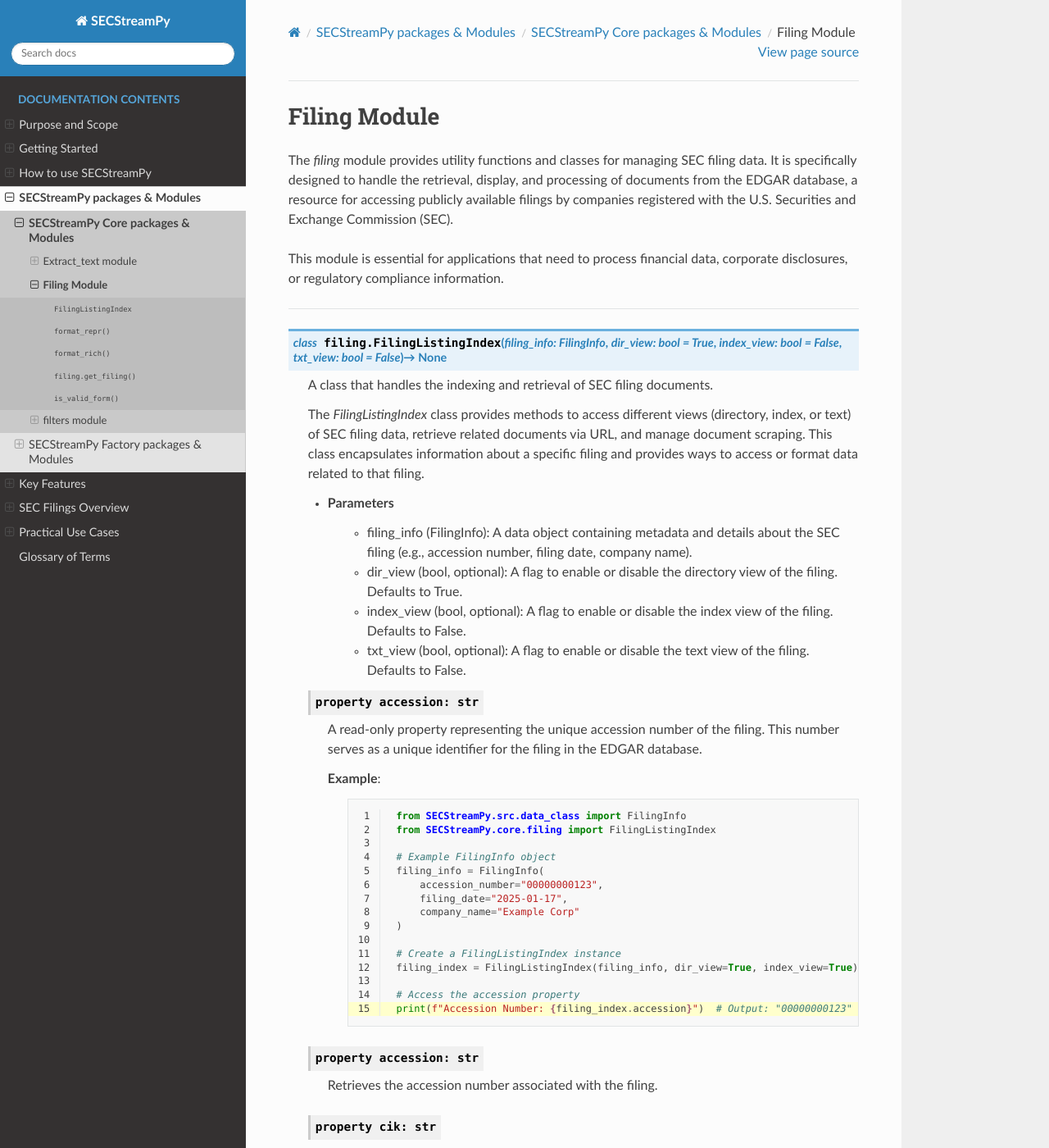
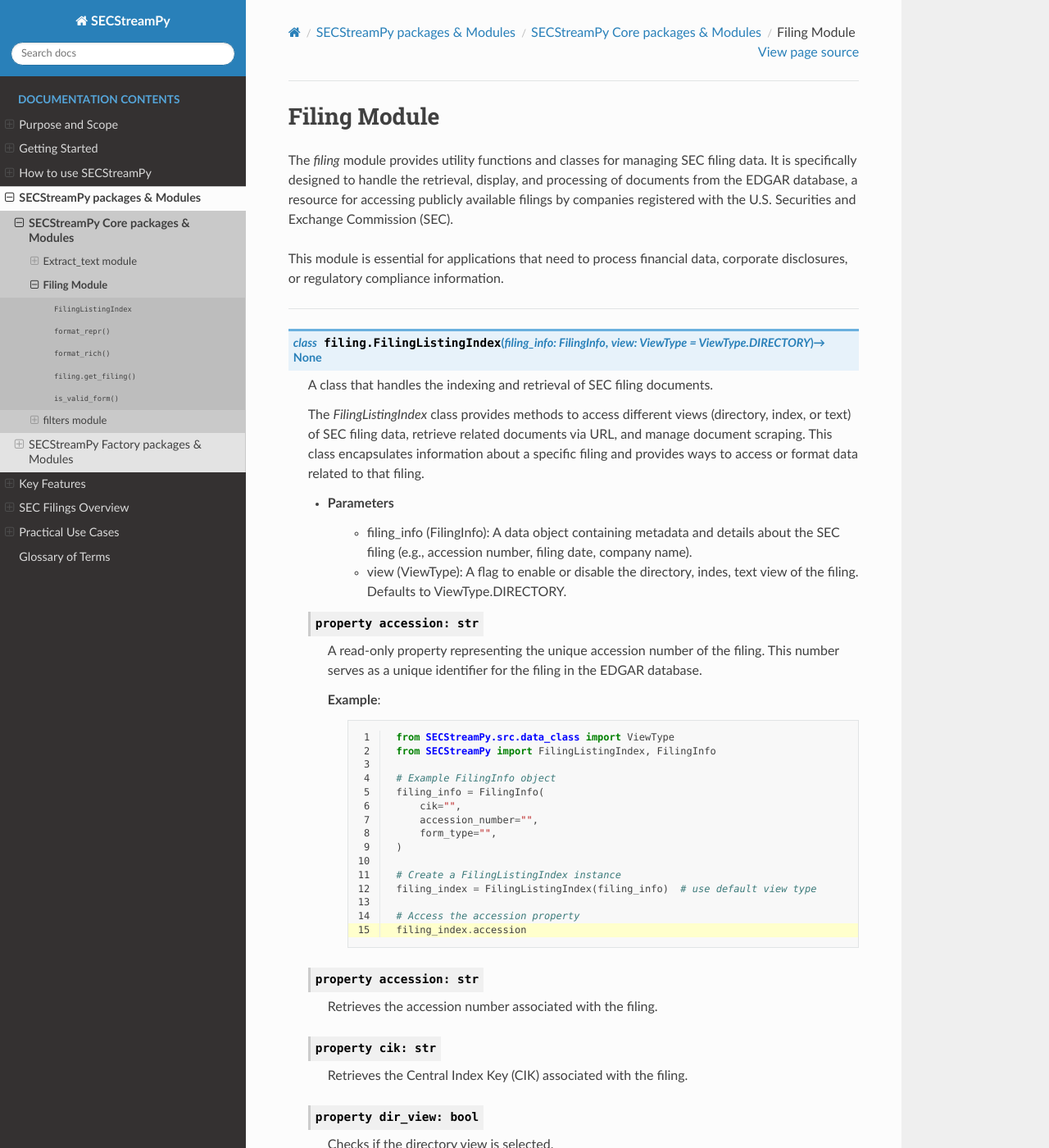
Before and after one commit to cla-bit/SECStreamPy-Docs, a Sphinx documentation site: the page built from source/datadock.core.filing.rst, in a window 1280 px wide and 1400 px high. Shown: the whole window at 82% size. Built offline with Sphinx 7.4.7 and the Read the Docs theme 3.1.0, drawn with Linux system fonts in a browser that asks for light colours; some of the changed text lies outside the part shown.

Commit message:
fix: Update datadock.core.filing.rst

```diff
--- a/source/datadock.core.filing.rst
+++ b/source/datadock.core.filing.rst
@@ -10,7 +10,7 @@
 
 -----------------
 
-.. py:class:: FilingListingIndex(filing_info: FilingInfo, dir_view: bool = True, index_view: bool = False, txt_view: bool = False) -> None
+.. py:class:: FilingListingIndex(filing_info: FilingInfo, view: ViewType = ViewType.DIRECTORY) -> None
 
     A class that handles the indexing and retrieval of SEC filing documents.
 
@@ -21,11 +21,7 @@
     - **Parameters**
         - filing_info (FilingInfo): A data object containing metadata and details about the SEC filing (e.g., accession number, filing date, company name).
 
-        - dir_view (bool, optional): A flag to enable or disable the directory view of the filing. Defaults to True.
-
-        - index_view (bool, optional): A flag to enable or disable the index view of the filing. Defaults to False.
-
-        - txt_view (bool, optional): A flag to enable or disable the text view of the filing. Defaults to False.
+        - view (ViewType): A flag to enable or disable the directory, indes, text view of the filing. Defaults to ViewType.DIRECTORY.
 
     .. py:method:: property accession: str
 
@@ -38,21 +34,21 @@
                :linenos:
                :emphasize-lines: 15
 
-                from SECStreamPy.src.data_class import FilingInfo
-                from SECStreamPy.core.filing import FilingListingIndex
+                from SECStreamPy.src.data_class import ViewType
+                from SECStreamPy import FilingListingIndex, FilingInfo
 
                 # Example FilingInfo object
                 filing_info = FilingInfo(
-                    accession_number="00000000123",
-                    filing_date="2025-01-17",
-                    company_name="Example Corp"
+                    cik="",
+                    accession_number="",
+                    form_type="",
                 )
 
                 # Create a FilingListingIndex instance
-                filing_index = FilingListingIndex(filing_info, dir_view=True, index_view=True)
+                filing_index = FilingListingIndex(filing_info)  # use default view type
 
                 # Access the accession property
-                print(f"Accession Number: {filing_index.accession}")  # Output: "00000000123"
+                filing_index.accession
 
 
     .. py:method:: property accession: str
@@ -104,7 +100,7 @@
 
     This function formats the given document data into a rich display format based on the provided parameters.
 
-.. py:function:: filing.get_filing(cik: str = None, accession: str = None, form: IntString = None, amendment: bool = False, fill: bool = False, txt: bool = False) -> FilingListingIndex
+.. py:function:: filing.get_filing(cik: str = None, accession: str = None, form: IntString = None, amendment: bool = False, view: ViewType = ViewType.DIRECTORY) -> FilingListingIndex
 
     Fetches filing information from the SEC's EDGAR database.
     It returns a Filing information object containing CIK, accession number, and form type.
```
